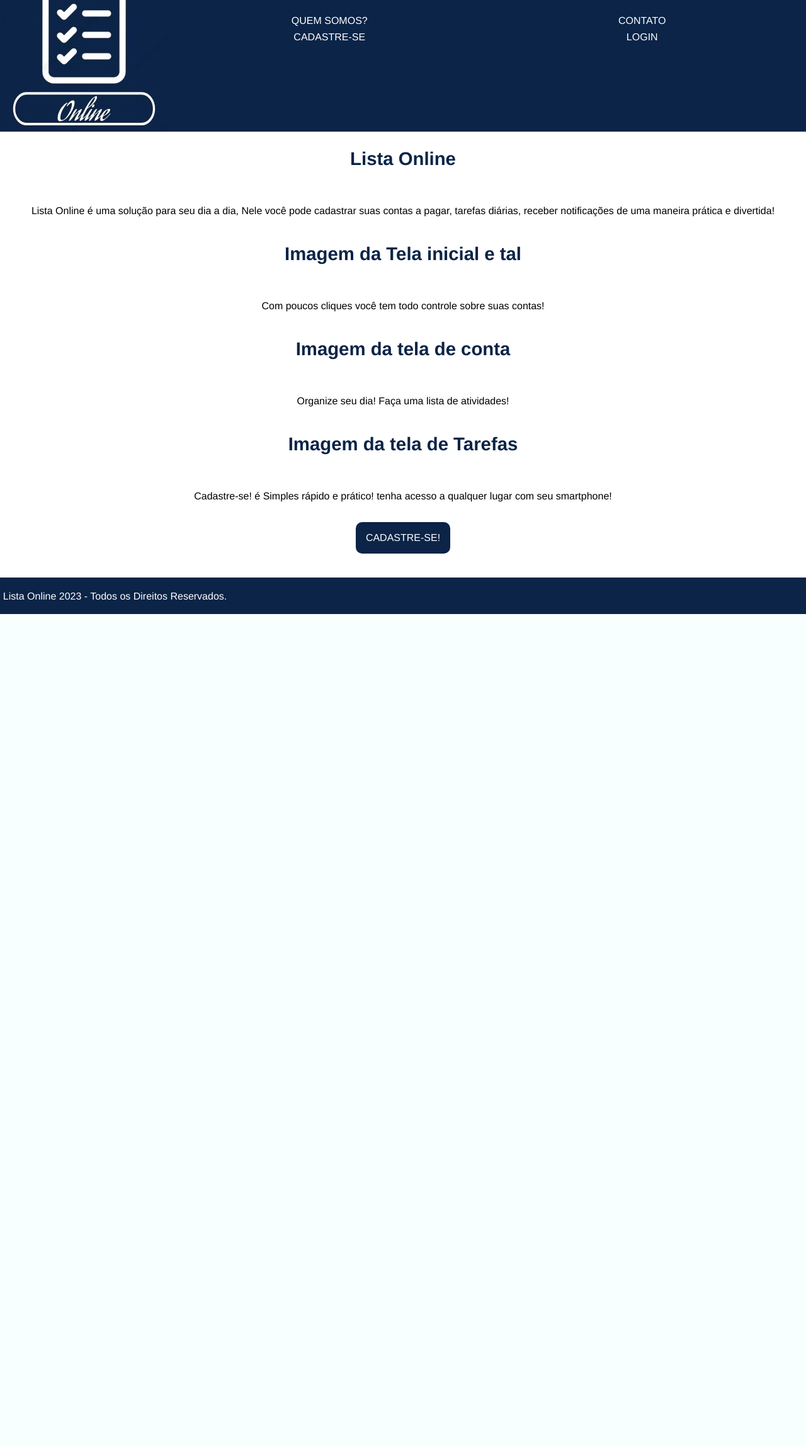
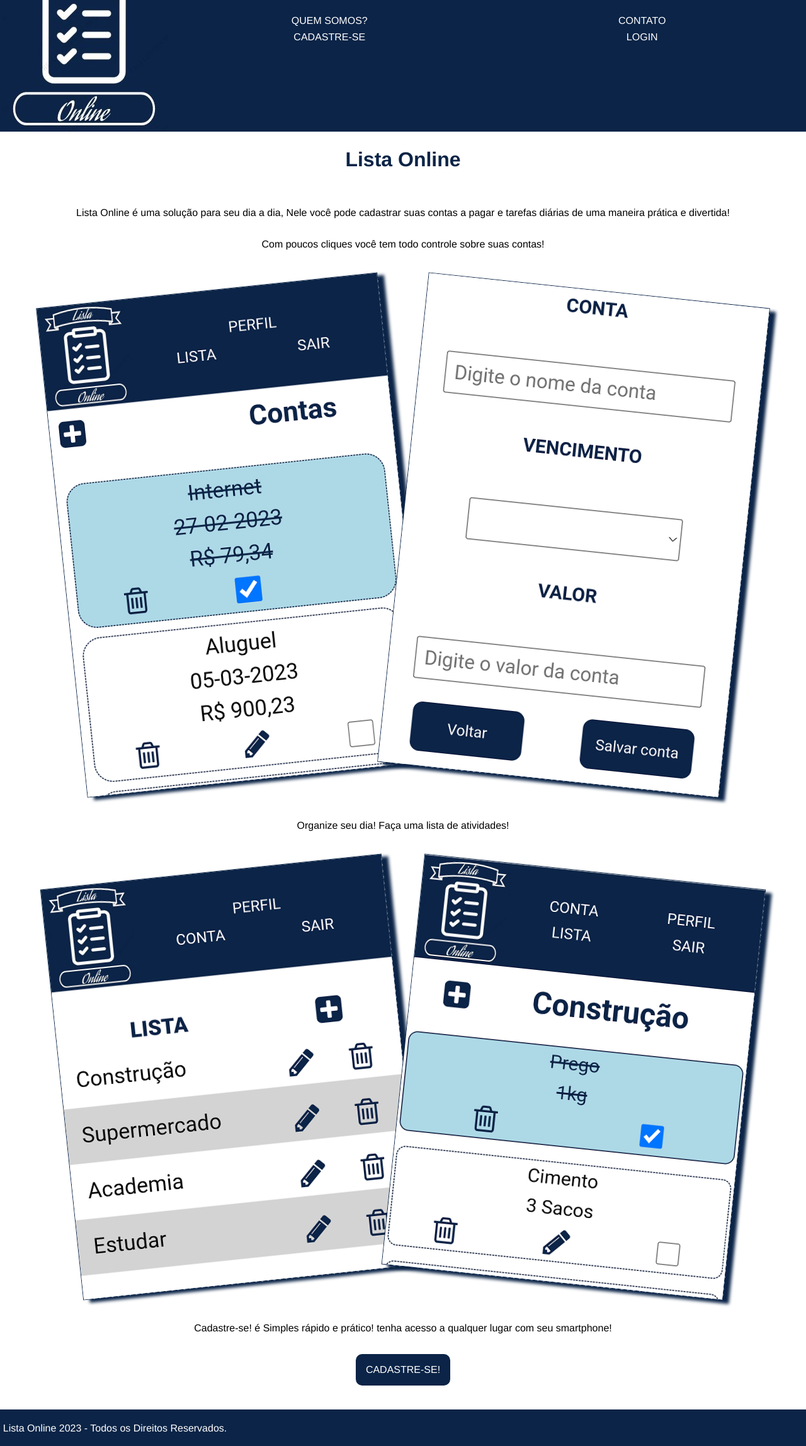
Before and after one commit to marcelo-belotto/lista-online, a PHP site: page /listaonline/view/home.html in a window 1280 px wide. Shown: the part 118-2414 px from the top of the page at 63% size. Before the commit the page ends 1093 px from the top, so only its background shows below. Run offline with PHP 8.4, Linux system fonts and the light colour scheme.

Commit message:
add titulo da lista na pagina itens da lista, add imagens pagina home

```diff
--- a/listaonline/view/home.css
+++ b/listaonline/view/home.css
@@ -18,3 +18,20 @@
   align-items: center;
   border-radius: 10px;
 }
+
+.container__telas{
+  display: flex;
+  flex-wrap: nowrap;
+  padding: 2rem;
+}
+
+.tela-imagem:nth-child(2){
+  transform: skew(-6deg,6deg);
+}
+
+.tela-imagem{
+  width: 50%;
+  transform: skew(6deg,-6deg);
+  box-shadow: 10px 5px 5px var(--cor-de-fundo-menu);
+  border: 1px solid var(--cor-de-fundo-menu);
+}
--- a/listaonline/view/home.html
+++ b/listaonline/view/home.html
@@ -23,14 +23,19 @@
     </nav>
   </header>
   <main class="principal">
-    <h1 class="titulo__principal">Lista Online</h1>
+    <h1 class="Titulo__Principal">Lista Online</h1>
     <p class="texto__principal">Lista Online é uma solução para seu dia a dia, Nele você pode cadastrar suas contas a
-      pagar, tarefas diárias, receber notificações de uma maneira prática e divertida!</p>
-    <h2>Imagem da Tela inicial e tal</h2>
+      pagar e tarefas diárias de uma maneira prática e divertida!</p>
     <p class="texto__principal">Com poucos cliques você tem todo controle sobre suas contas!</p>
-    <h2>Imagem da tela de conta</h2>
+    <div class="container__telas">
+      <img class="tela-imagem" src="./img/telaconta.png" alt="Imagem da tela de contas a pagar, contendo a descrição, valor e ações como botões alterar, excluir e adicionar novas contas">
+      <img class="tela-imagem" src="./img/novaconta.png" alt="Imagem da tela de adicionar contas, solicitando a descrição, valor e ações como botões voltar e salvar nova conta">
+    </div>
     <p class="texto__principal">Organize seu dia! Faça uma lista de atividades!</p>
-    <h2>Imagem da tela de Tarefas</h2>
+    <div class="container__telas">
+      <img class="tela-imagem"src="./img/listatarefa.png" alt="Imagem da tela de lista de tarefas, contendo a descrição e ações como botões alterar, excluir e adicionar novas tarefas">
+      <img class="tela-imagem" src="./img/itenslista.png" alt="Imagem da tela de Itens, contendo a descrição e ações como botões alterar, excluir e adicionar novos itens">
+    </div>
     <p class="texto__principal">Cadastre-se! é Simples rápido e prático! tenha acesso a qualquer lugar com seu
       smartphone!</p>
     <a href="./tbusuario/cadastrar.html" class="btn-principal">Cadastre-se!</a>
--- a/listaonline/view/tbconta/conta.css
+++ b/listaonline/view/tbconta/conta.css
@@ -36,6 +36,7 @@
   font-size: 1rem;
   border-radius: 0;
   border: 1px var(--cor-de-fundo-menu) solid;
+  border-radius: 10px;
 }
 
 aside {
--- a/listaonline/view/tbtipo_lista/tipo-lista.css
+++ b/listaonline/view/tbtipo_lista/tipo-lista.css
@@ -75,4 +75,5 @@ tr:nth-child(even) {
   font-size: 1rem;
   border-radius: 0;
   border: 1px var(--cor-de-fundo-menu) solid;
+  border-radius: 10px;
 }
```
Also changed, not shown: listaonline/view/tbitens/itens.css (+6 -1 lines), listaonline/view/tbitens/itens.js (+3 -5 lines), listaonline/view/tbtipo_lista/tipo-lista.js (+3 -4 lines), listaonline/view/img/itenslista.png (added), listaonline/view/img/listatarefa.png (added), listaonline/view/img/novaconta.png (added), listaonline/view/img/telaconta.png (added).
